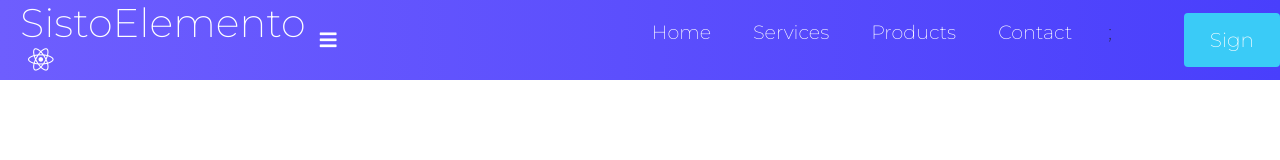
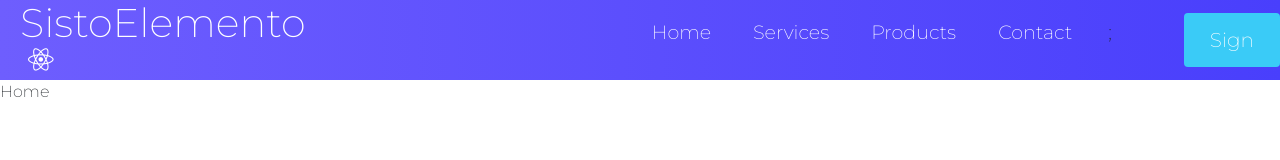
Before and after one commit to akashkmr27089/akashkmr27089.github.io, a React (Create React App) app: page / in a window 1280 px wide. Shown: the top 160 px of the page. Built offline with nearby package versions, Linux system fonts and the light colour scheme; the HTML template or start-up script is replaced by a standard one.

Commit message:
component changing tabs and navbar disapperance

```diff
--- a/src/App.js
+++ b/src/App.js
@@ -1,10 +1,14 @@
 import './App.css';
+import { useState } from 'react';
 import NavBar from './Components/NavBar/NavBar.js'
 
 function App() {
+
+  const [selectedComp, CompFunc] = useState('Home');
   return (
     <>
-      <NavBar />
+      <NavBar CompFunc={CompFunc} />
+      {selectedComp}
     </>
   );
 }
--- a/src/Components/NavBar/navbar.css
+++ b/src/Components/NavBar/navbar.css
@@ -48,6 +48,10 @@
 
 .nav-links-mobile {
     display: none
+}
+
+.menu-icon {
+    display: none;
 }
 
 @media screen and (max-width: 1024px){
--- a/src/Components/NavBar/navbar.js
+++ b/src/Components/NavBar/navbar.js
@@ -3,8 +3,13 @@ import { useState } from 'react';
 import './NavBar.css'
 import { Button } from "../Button.js"
 
-function NavBar() {
+function NavBar({ CompFunc }) {
     const [clicked, clickedFunc] = useState(false);
+
+    const onSelection = (selectedValue) => {
+        CompFunc(selectedValue);
+        clickedFunc(!clicked)
+    }
 
     return (
         <nav className="NavbarItems">
@@ -15,7 +20,7 @@ function NavBar() {
             <ul className={clicked ? 'nav-menu active' : 'nav-menu'}>
                 {MenuItems.map((item, index) =>
                     <ul key={item.cName + 'ul'} >
-                        <a className={item.cName} href={item.url}>
+                        <a className={item.cName} href={item.url} onClick={() => onSelection(item.title)}>
                             {item.title}
                         </a>
                     </ul>
```
